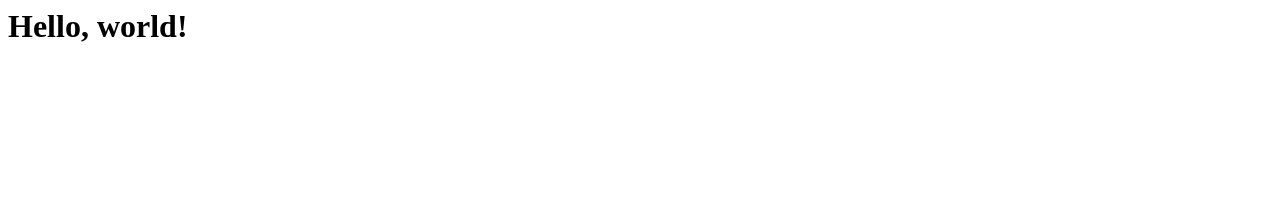
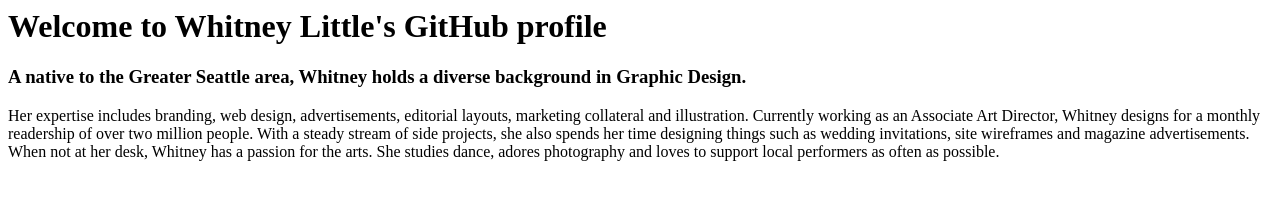
Before and after one commit to whitneyl206/whitneyl206.github.io, a plain HTML site: page index.html in a window 1280 px wide. Drawn offline with Linux system fonts and the light colour scheme.

Commit message:
changes to index

```diff
--- a/index.html
+++ b/index.html
@@ -1 +1,6 @@
-<h1>Hello, world!</h1>
+<h1>Welcome to Whitney Little's GitHub profile</h1>
+
+<h3>A native to the Greater Seattle area, Whitney holds a diverse background in Graphic Design.</h3>
+<p>Her expertise includes branding, web design, advertisements, editorial layouts, marketing collateral and illustration.
+Currently working as an Associate Art Director, Whitney designs for a monthly readership of over two million people. With a steady stream of side projects, she also spends her time designing things such as wedding invitations, site wireframes and magazine advertisements.
+When not at her desk, Whitney has a passion for the arts. She studies dance, adores photography and loves to support local performers as often as possible.</p>
```
